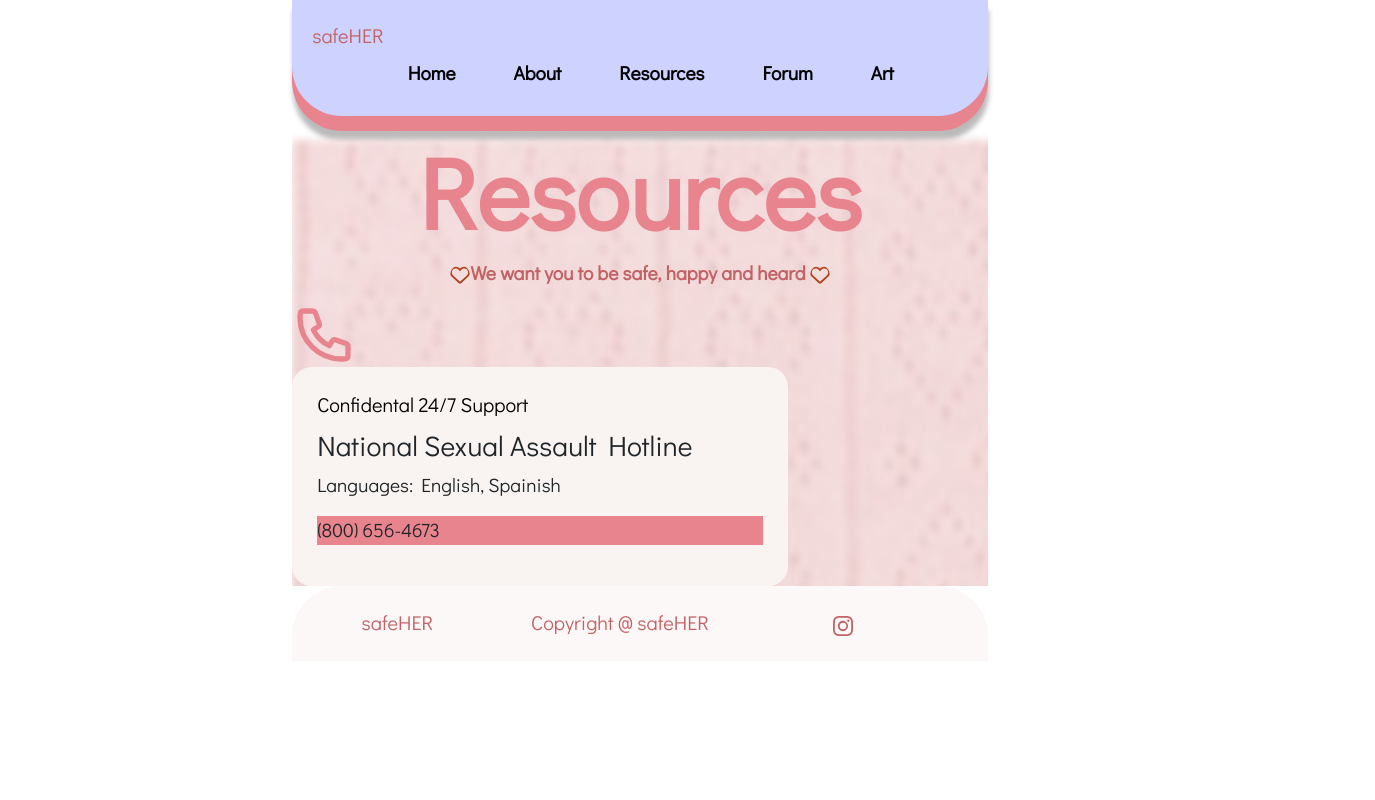
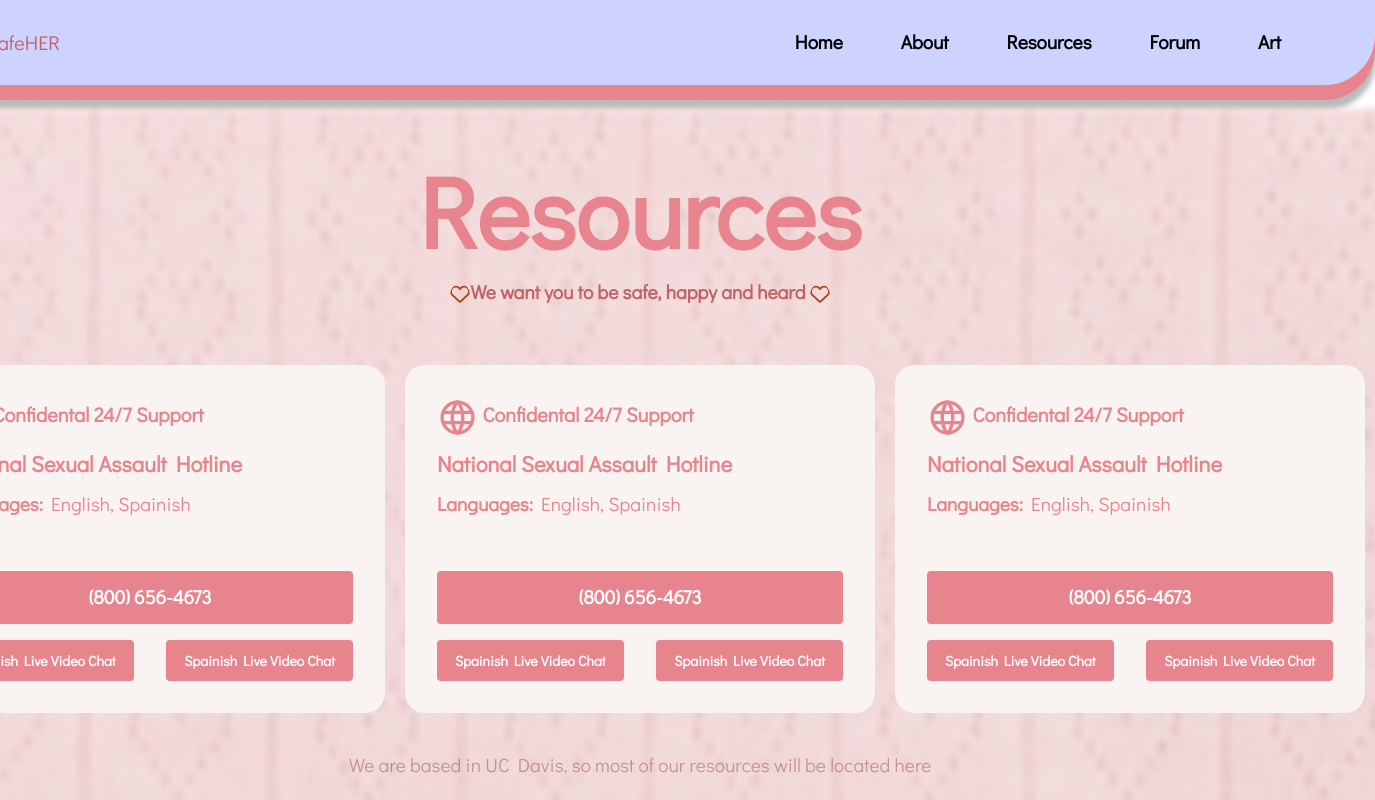
Before and after one commit to ArchitaSarin/safe-her1, a React (Create React App) app in the folder my-app/: page /resources in a window 1280 px wide. Shown: the top 800 px of the page, 1375 px wide, since content can reach past the window. Built offline with nearby package versions, Linux system fonts and the light colour scheme.

Commit message:
initial header finished (need to fix fonts and sizing of cards)

```diff
--- a/my-app/src/Components/resources.js
+++ b/my-app/src/Components/resources.js
@@ -4,6 +4,7 @@ import '../Styles/resources.css';
 import HeaderImage from '../Images/resources-header.png';
 import Heart from '../Images/heart.svg';
 import Phone from '../Images/phone.svg';
+import Globe from '../Images/resource-globe.svg';
 
 
 
@@ -17,29 +18,79 @@ export const Resources = () => {
                 <p id="header-small-text"> <img src={Heart} class="heart"/>We want you to be safe, happy and heard <img src={Heart} class="heart"/></p>
 
             </div>
-            <img src={Phone}/>
+
+
             <div id="header-box-container">
-                <div class="header-box">
+
+
+                <div class="header-box" id="SA-hotline">
+
                     <div class="header-box-text">
-                        <h2> Confidental 24/7 Support</h2>
-                        <h3>National Sexual Assault Hotline</h3>
-                        <p>Languages: English, Spainish</p>
+                        <h2 class="header-box-title">  <img src={Globe}/> Confidental 24/7 Support</h2>
+                        <h2 class="header-box-title-2">National Sexual Assault Hotline</h2>
+                        <p><b>Languages:</b> English, Spainish</p>
 
                     </div>
 
-                    <div class="header-box-button">
+                    <div class="header-box-button-container">
                         <p class="box-phone">(800) 656-4673</p>
+
+                        <div class="header-box-button-level-2">
+                            <button class="header-box-button">Spainish Live Video Chat</button>
+                            <button class="header-box-button"> Spainish Live Video Chat</button>
+
+                        </div>
 
                     </div>
 
 
+                </div>
 
+                <div class="header-box" id="911-box">
+
+                    <div class="header-box-text">
+                        <h2 class="header-box-title">  <img src={Globe}/> Confidental 24/7 Support</h2>
+                        <h2 class="header-box-title-2">National Sexual Assault Hotline</h2>
+                        <p><b>Languages:</b> English, Spainish</p>
+
+                    </div>
+
+                    <div class="header-box-button-container" >
+                        <p class="box-phone">(800) 656-4673</p>
+
+                        <div class="header-box-button-level-2">
+                            <button class="header-box-button">Spainish Live Video Chat</button>
+                            <button class="header-box-button"> Spainish Live Video Chat</button>
+
+                        </div>
+
+                    </div>
+                </div>
+
+                  <div class="header-box" id="legal-box">
+
+                    <div class="header-box-text">
+                        <h2 class="header-box-title">  <img src={Globe}/> Confidental 24/7 Support</h2>
+                        <h2 class="header-box-title-2">National Sexual Assault Hotline</h2>
+                        <p><b>Languages:</b> English, Spainish</p>
+
+                    </div>
+
+                    <div class="header-box-button-container" >
+                        <p class="box-phone">(800) 656-4673</p>
+
+                        <div class="header-box-button-level-2">
+                            <button class="header-box-button">Spainish Live Video Chat</button>
+                            <button class="header-box-button"> Spainish Live Video Chat</button>
+
+                        </div>
+
+                    </div>
                 </div>
 
             </div>
 
-
-
+         <p id="footer-note">We are based in UC Davis, so most of our resources will be located here</p>
 
         </div>
 
--- a/my-app/src/Styles/resources.css
+++ b/my-app/src/Styles/resources.css
@@ -4,14 +4,18 @@
     min-height: 400px;
     width:auto;
     background-repeat: no-repeat;
+    padding-top: 50px;
+    padding-bottom: 15px;
 }
 #header-text{
     text-align: center;
+
 }
 #header-main-text{
     color:#E8848E;
     font-size: 100px;
     font-weight: bolder;
+
 }
 #header-small-text{
     color:#C16265;
@@ -22,10 +26,57 @@
 .header-box{
     background-color: #F9F4F1;
     border-radius: 20px 20px 20px 20px;
-    max-width: 496px;
+    width: 470px;
     max-height: 398px;
-    padding: 25px;
+    padding: 32px;
+    margin: 42px 10px 38px;
 }
+#header-box-container{
+    display: flex;
+    justify-content: center;
+}
+.header-box-text{
+    color:#E8848E;
+    margin-bottom: 52px;
+}
+.header-box-title{
+    color:#E8848E;
+    font-weight: bolder;
+    font-size: 20px;
+}
+.header-box-title-2{
+    color:#E8848E;
+    font-size: 22px;
+    font-weight: bolder;
+
+}
+
+.header-box-button{
+    background-color: #E8848E;
+    color:white;
+    font-weight: bolder;
+    border-radius: 4px;
+    font-size: 14px;
+    padding:10px 18px 10px 18px;
+
+}
+
+
 .box-phone{
     background-color: #E8848E;
+    border-radius: 4px;
+    color:white;
+    font-weight: bolder;
+    text-align: center;
+    padding:12px;
 }
+.header-box-button-level-2{
+    display: flex;
+    justify-content: space-between;
+
+}
+#footer-note{
+    text-align: center;
+    color: #9A4E51;
+    opacity: 50%;
+}
```
Also changed, not shown: my-app/src/Images/globe-svgrepo-com.svg (deleted), my-app/src/Images/resource-globe.svg (added).
